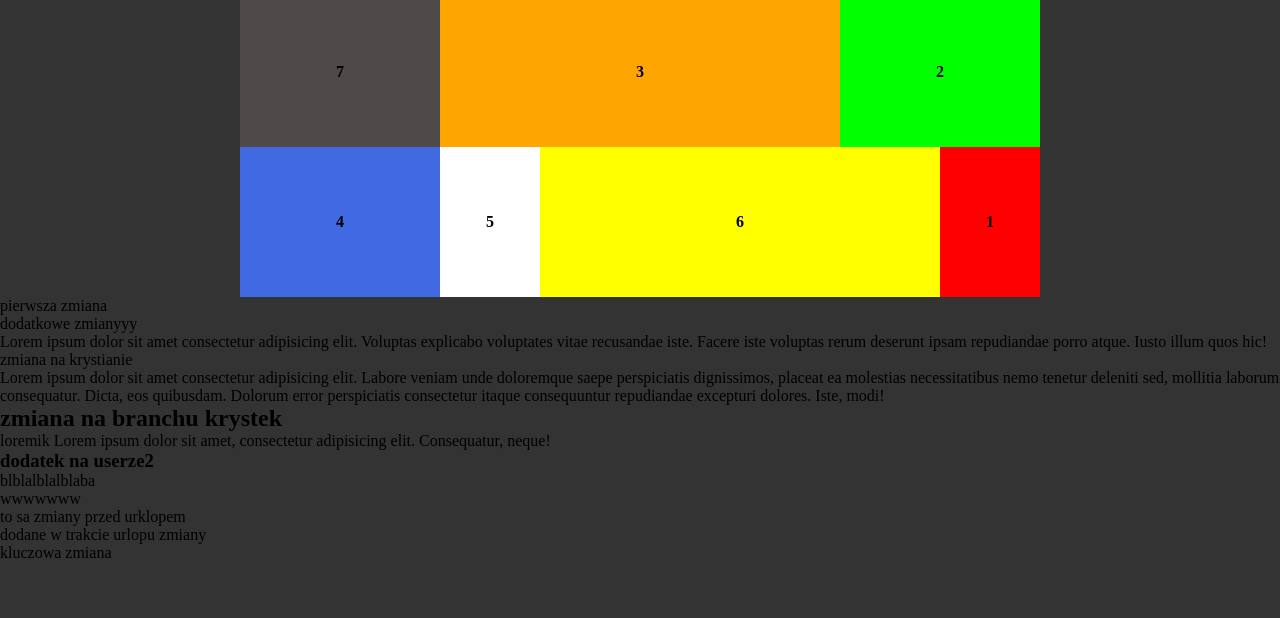
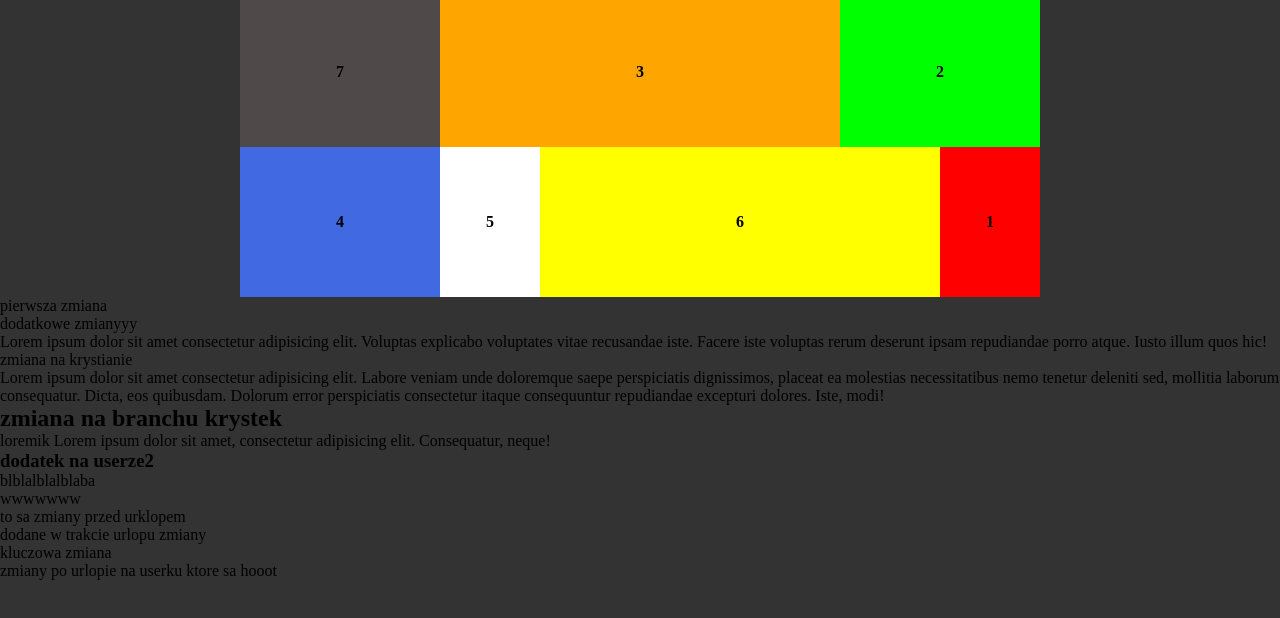
Before and after one commit to 777krystek95/flexik, a plain HTML site: page index.html in a window 1280 px wide. Shown: the part 40-658 px from the top of the page. Drawn offline with Linux system fonts and the light colour scheme.

Commit message:
wazne zmiany an user po urlopie

```diff
--- a/index.html
+++ b/index.html
@@ -47,6 +47,8 @@
 
      <p>kluczowa zmiana</p>
 
+     <p>zmiany po urlopie na userku ktore sa hooot</p>
+
 
      <script src="./script.js"></script>
 </body>
```
